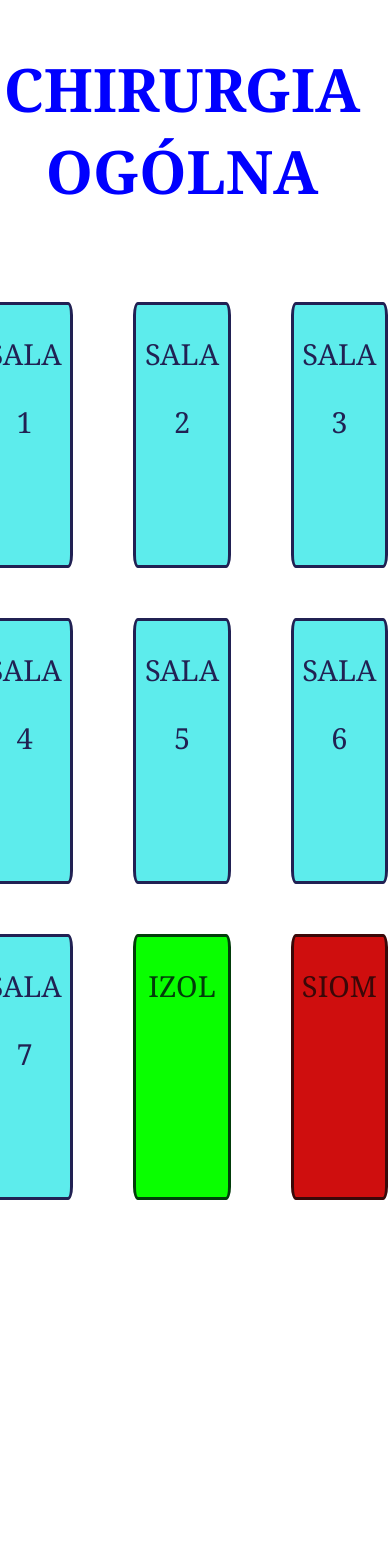
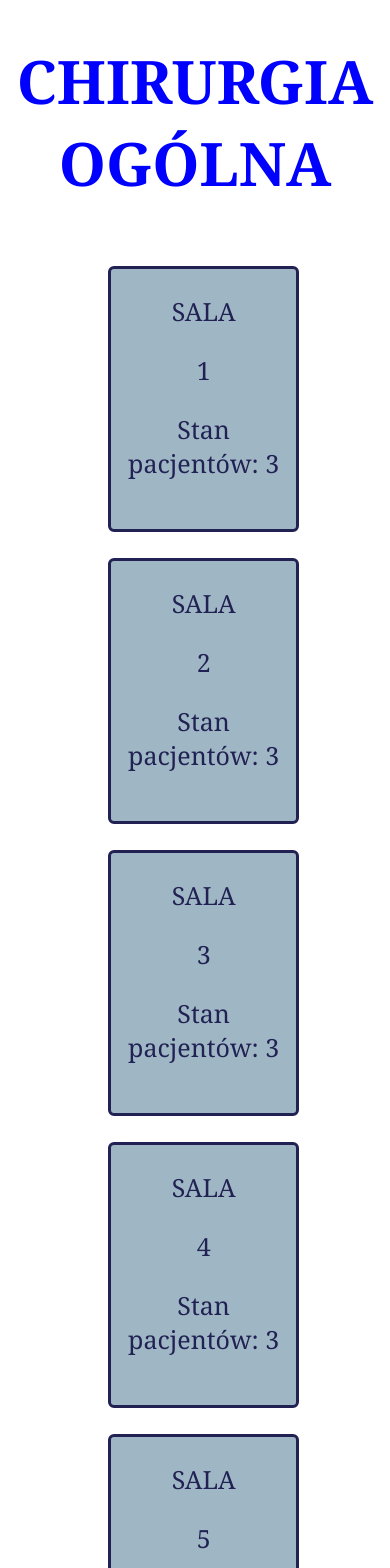
Before and after one commit to Catelyn99/Hospital-ward, a React (Create React App) app: page / in a window 390 px wide. Shown: the top 1568 px of the page. Before the commit the page ends 1208 px from the top, so only its background shows below. Built offline with nearby package versions, Linux system fonts and the light colour scheme.

Commit message:
added flex to app

```diff
--- a/src/AllRoomsInWard/IntensiveRoomInWard.module.scss
+++ b/src/AllRoomsInWard/IntensiveRoomInWard.module.scss
@@ -1,10 +1,15 @@
 $dark-color: rgb(58, 8, 8);
 .room {
+    margin: 10% 2% 2% 10%;
     height: 260px;
-    background-color: rgb(207, 14, 14);
     border: 3px solid $dark-color;
-    margin-top: 30px 0 10px;
-    border-radius: 5%;
+    background-color: rgb(235, 35, 35);
+    border-radius: 6px;
+    text-align: center;
+    color: $dark-color;
+    font-weight: 500;
+    font-size: 30px;
+    font-family: Georgia, 'Times New Roman', Times, serif;
 }
 
 .room:hover {
@@ -14,42 +19,21 @@ $dark-color: rgb(58, 8, 8);
     background-color: rgb(226, 92, 92);
 }
 
-.room>p {
-    text-align: center;
-    color: $dark-color;
-    font-weight: 500;
-    font-size: 38px;
-    font-family: Georgia, 'Times New Roman', Times, serif;
-}
-
 .amountPatient {
     text-align: center;
     font-size: 30px;
 }
 
-@media (max-width: 510px) {
-    .amountPatient {
-        display: none;
-    }
-}
-
-@media (max-width: 768px) {
-    .room>p,
+@media (max-width: 780px) {
+    .room,
     .amountPatient {
         font-size: 18px;
     }
 }
 
 @media (max-width: 920px) {
-    .room>p,
+    .room,
     .amountPatient {
         font-size: 25px;
     }
 }
-
-@media (max-width: 1120px) {
-    .room>p,
-    .amountPatient {
-        font-size: 29px;
-    }
-}
--- a/src/AllRoomsInWard/OtherRoomInWard.jsx
+++ b/src/AllRoomsInWard/OtherRoomInWard.jsx
@@ -7,7 +7,6 @@ const OtherRoomInWard = props => {
         return (
         <div className={changes.room} onClick={props.showRoom}>
             <p className={changes.name}>{props.roomNumber}</p>
-            <p className={changes.namePhone}>IZOL</p>
             <p className={changes.amountPatient}>Stan pacjentów: 1</p>
         </div>
         )}
--- a/src/AllRoomsInWard/OtherRoomInWard.module.scss
+++ b/src/AllRoomsInWard/OtherRoomInWard.module.scss
@@ -1,10 +1,15 @@
-$dark-color: rgb(2, 61, 10);
+$dark-green: rgb(2, 61, 10);
 .room {
+    margin: 10% 2% 2% 10%;
     height: 260px;
     background-color: rgb(9, 255, 0);
-    border: 3px solid $dark-color;
-    margin-top: 30px 0 10px;
-    border-radius: 5%;
+    border: 3px solid $dark-green;
+    border-radius: 6px;
+    text-align: center;
+    color: $dark-green;
+    font-weight: 500;
+    font-size: 30px;
+    font-family: Georgia, 'Times New Roman', Times, serif;
 }
 
 .room:hover {
@@ -14,53 +19,21 @@ $dark-color: rgb(2, 61, 10);
     background-color: rgb(158, 247, 118);
 }
 
-.room>p {
-    text-align: center;
-    color: $dark-color;
-    font-weight: 500;
-    font-size: 38px;
-    font-family: Georgia, 'Times New Roman', Times, serif;
-}
-
 .amountPatient {
     text-align: center;
     font-size: 30px;
 }
 
-.namePhone {
-    display: none;
-}
-
-@media (max-width: 510px) {
-    .namePhone {
-        display: block;
-        font-size: 18px;
-    }
-    .name {
-        display: none;
-    }
-    .amountPatient {
-        display: none;
-    }
-}
-
-@media (max-width: 768px) {
-    .room>p,
+@media (max-width: 780px) {
+    .room,
     .amountPatient {
         font-size: 18px;
     }
 }
 
 @media (max-width: 920px) {
-    .room>p,
+    .room,
     .amountPatient {
         font-size: 25px;
     }
 }
-
-@media (max-width: 1120px) {
-    .room>p,
-    .amountPatient {
-        font-size: 29px;
-    }
-}
--- a/src/AllRoomsInWard/RoomInWard.module.scss
+++ b/src/AllRoomsInWard/RoomInWard.module.scss
@@ -1,26 +1,21 @@
 $primary-color: rgb(33, 33, 83);
 .room {
     height: 260px;
-    background-color: rgb(93, 236, 236);
+    margin: 10% 2% 2% 10%;
+    border-radius: 6px;
+    color: $primary-color;
+    background-color: rgb(159, 183, 197);
     border: 3px solid $primary-color;
-    margin-top: 30px 0 10px;
-    border-radius: 5%;
+    text-align: center;
+    font-weight: 500;
+    font-size: 30px;
+    font-family: Georgia, 'Times New Roman', Times, serif;
 }
 
 .room:hover {
     transition: all 0.3s ease;
     cursor: pointer;
-    border-radius: 6px;
-    color: aliceblue;
-    background-color: rgb(159, 183, 197);
-}
-
-.room>p {
-    text-align: center;
-    color: $primary-color;
-    font-weight: 500;
-    font-size: 38px;
-    font-family: Georgia, 'Times New Roman', Times, serif;
+    background-color: aliceblue;
 }
 
 .amountPatient {
@@ -28,29 +23,16 @@ $primary-color: rgb(33, 33, 83);
     font-size: 30px;
 }
 
-@media (max-width: 510px) {
-    .amountPatient {
-        display: none;
-    }
-}
-
-@media (max-width: 768px) {
-    .room>p,
+@media (max-width: 780px) {
+    .room,
     .amountPatient {
         font-size: 18px;
     }
 }
 
 @media (max-width: 920px) {
-    .room>p,
+    .room,
     .amountPatient {
         font-size: 25px;
     }
 }
-
-@media (max-width: 1120px) {
-    .room>p,
-    .amountPatient {
-        font-size: 29px;
-    }
-}
--- a/src/App.jsx
+++ b/src/App.jsx
@@ -49,8 +49,8 @@ const App = () => {
 
   return (
     <>
-      <div className={styled.app}>
         <Title />
+      <div className={styled.container}>
         {roomsState.rooms.map(element => {
           switch (element.type){
             case 'normal':
--- a/src/App.module.scss
+++ b/src/App.module.scss
@@ -1,9 +1,6 @@
-.app {
-    margin-right: 26px;
-    display: grid;
-    grid-template-columns: repeat(3, 28%);
-    grid-template-rows: auto;
-    grid-template-areas: "header header header";
-    gap: 50px 60px;
-    justify-content: center;
+.container {
+    display: flex;
+    flex-flow: row wrap;
+    justify-content: space-around;
+    overflow: hidden;
 }
--- a/src/Title.module.scss
+++ b/src/Title.module.scss
@@ -1,5 +1,5 @@
 h1 {
-    grid-area: header;
+    display: block;
     text-align: center;
     font-family: Georgia, 'Times New Roman', Times, serif;
     color: blue;
```
